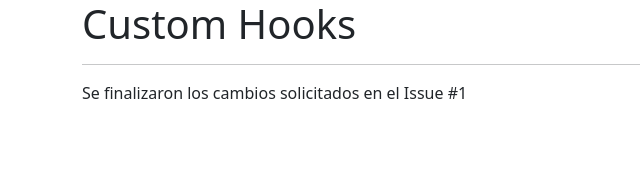
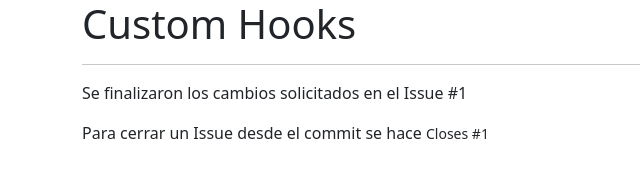
Before and after one commit to ronald1512/USEFUL-CUSTOM-HOOKS, a plain HTML site: page docs/index.html in a window 1280 px wide. Shown: the whole page, without its empty margins (0-640 px from the left). Drawn offline with nearby package versions, Linux system fonts and the light colour scheme.

Commit message:
Se agregó el detalle de lo aprendido

```diff
--- a/docs/index.html
+++ b/docs/index.html
@@ -16,6 +16,7 @@
         <hr/>
 
         <p>Se finalizaron los cambios solicitados en el Issue #1</p>
+        <span>Para cerrar un Issue desde el commit se hace <small>Closes #1</small></span>
     </div>
 </body>
 
```
